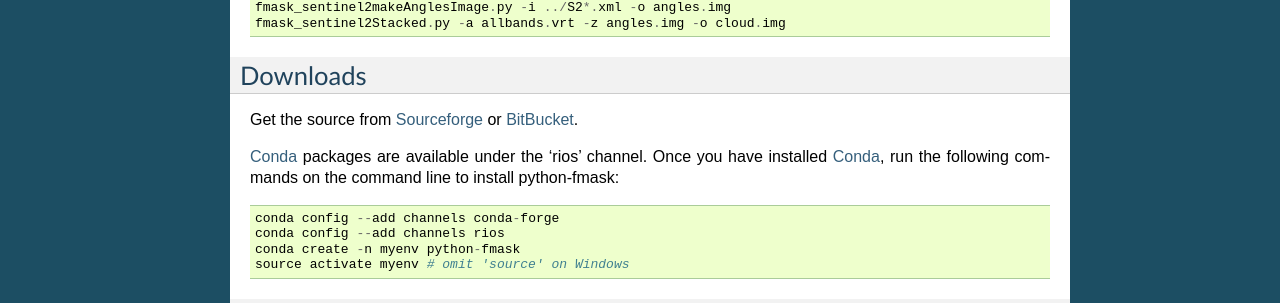
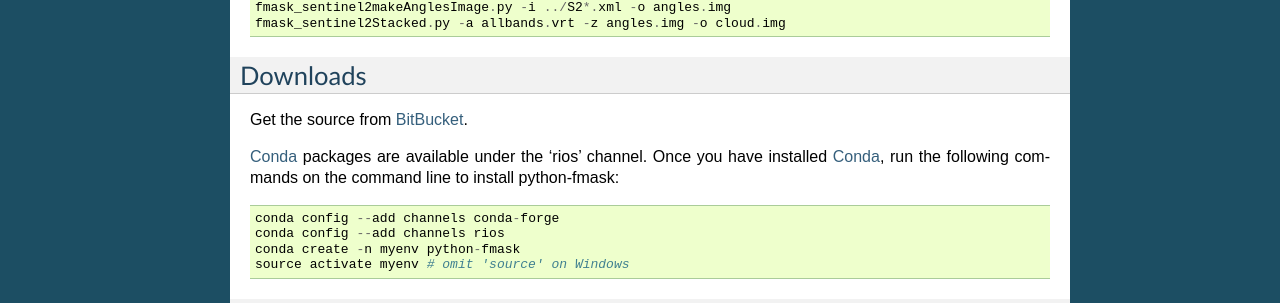
Before and after one commit to ubarsc/python-fmask, a Sphinx documentation site: the page built from doc/source/index.rst, in a window 1280 px wide and 900 px high, scrolled down 1749 px. Shown: the part 149-452 px from the top of the window. Built offline with Sphinx 7.4.7, drawn with Linux system fonts in a browser that asks for light colours; formulas are drawn with MathJax 3.

Commit message:
removed reference to Sourceforge in the doco

```diff
--- a/doc/source/index.rst
+++ b/doc/source/index.rst
@@ -109,7 +109,7 @@ fast run times, but the recipe can be varied as required. ::
 
 Downloads
 ---------
-Get the source from `Sourceforge <https://sourceforge.net/projects/pythonfmask/files/>`_ or `BitBucket <https://bitbucket.org/chchrsc/python-fmask/downloads>`_.
+Get the source from `BitBucket <https://bitbucket.org/chchrsc/python-fmask/downloads>`_.
 
 `Conda <http://conda.pydata.org/miniconda.html#miniconda>`_ packages are available under the 'rios' channel.
 Once you have installed `Conda <http://conda.pydata.org/miniconda.html#miniconda>`_, run the following commands on the command line to install python-fmask: ::
```
